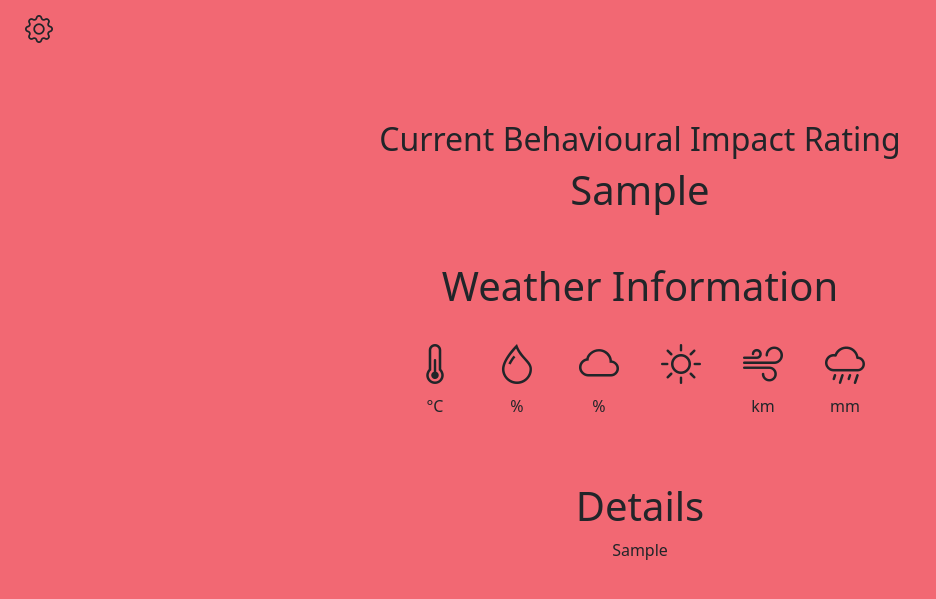
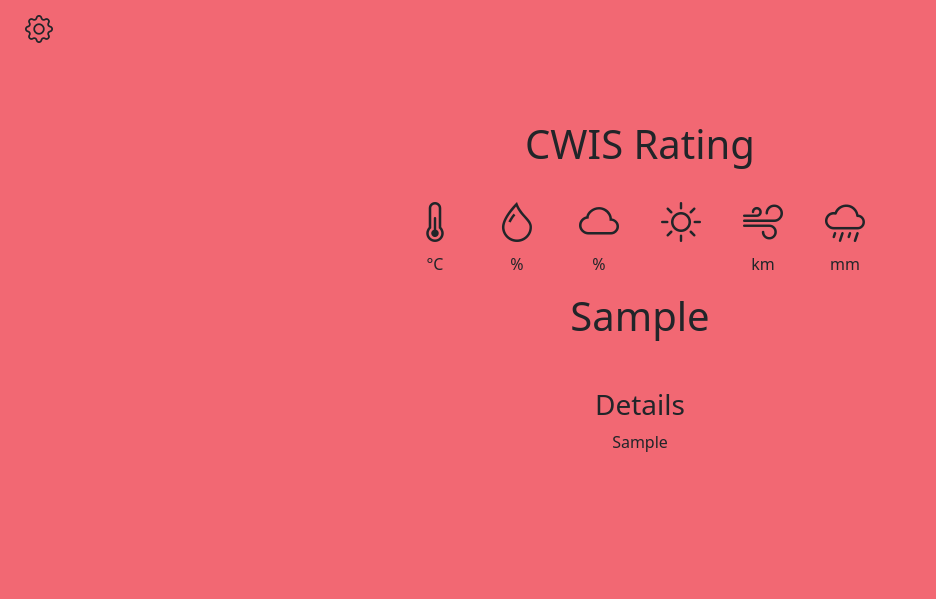
Before and after one commit to lachietech/Personal-Website, a Flask app: template templates/meandersuiteprerelease/suitefiles/index.html in a window 1280 px wide. Shown: the top 599 px of the page, without its empty margins (0-936 px from the left). Run offline with Flask 3, Linux system fonts and the light colour scheme; the template is opened without the code that fills it: most values are stand-ins (such as "Sample title", 1, 10 or a date in 2020); some libraries are stand-ins or nearby versions.

Commit message:
Update MS1

```diff
--- a/templates/meandersuiteprerelease/suitefiles/index.html
+++ b/templates/meandersuiteprerelease/suitefiles/index.html
@@ -29,13 +29,9 @@
                 <div class="row mt-3">
                     <div class="text-center">
                         <div class=" mt-3 text-center">
+
                             <div class="col-md-12">
-                                <h2>Current Behavioural Impact Rating</h2>
-                                <h1 id="severity">{{val9}}</h1>
-                            </div>
-                            <div class="mt-5">
-                                <h1>Weather Information</h1>
-                            </div>
+                                <h1>CWIS Rating</h1>
                                 <div class="weather-info mt-4">
                                     <div class="me-3 ms-3">
                                         <i class="bi bi-thermometer-half fs-1"></i>
@@ -68,10 +64,13 @@
                                         <p id="rain"></p>
                                     </div>
                                 </div>
+                                <h1 id="severity">{{val9}}</h1>
+                            </div>
+
                         </div>
 
                         <div class="col-md-12 mt-5">
-                            <h1>Details</h1>
+                            <h3>Details</h3>
                             <p>{{val8}}</p>
 
                         </div>
```
Lines whose indentation alone changed are shown as unchanged.
